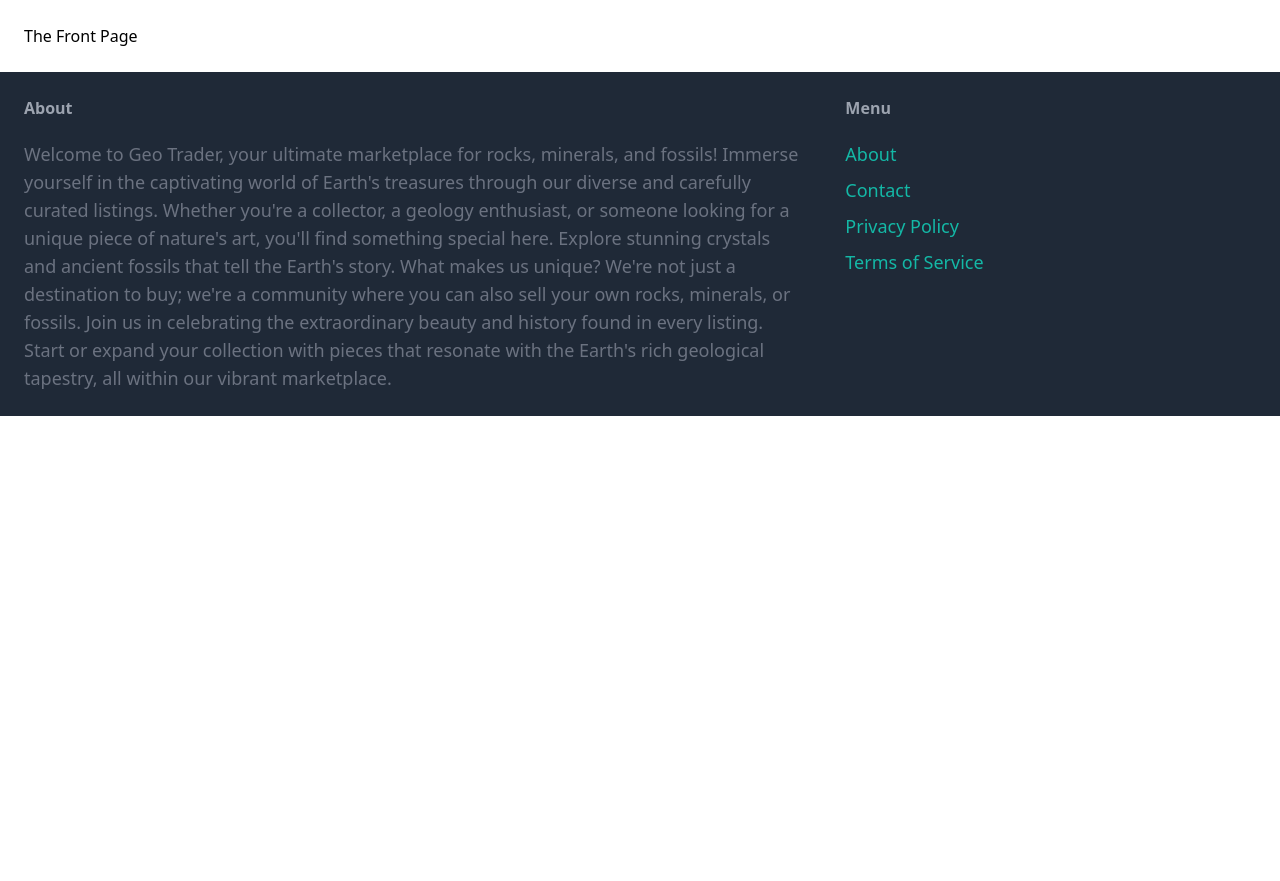
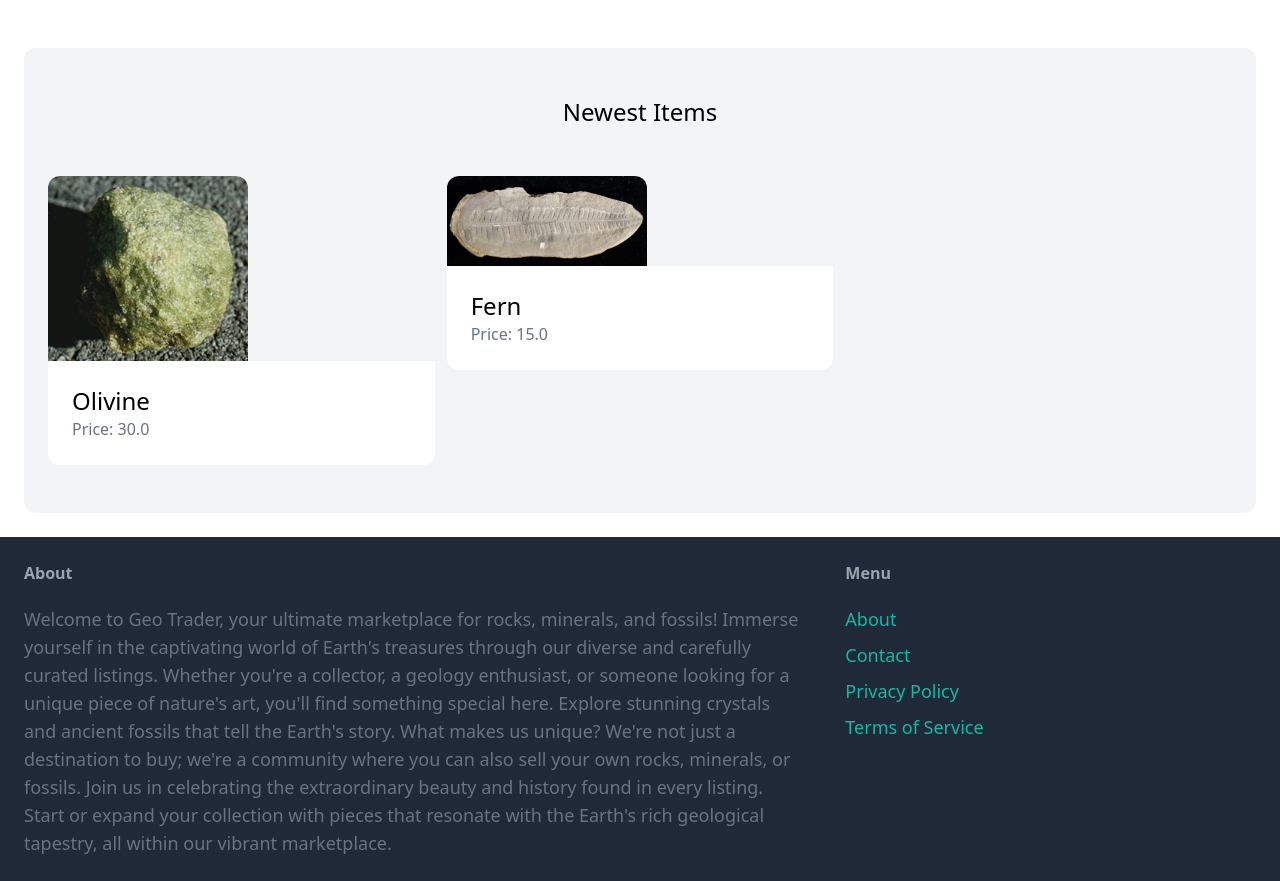
Before and after one commit to ericdoering/geo_trader, a Django app: page / in a window 1280 px wide. Shown: the part 77-958 px from the top of the page. Before the commit the page ends 493 px from the top, so only its background shows below. Run offline with Django 3.2, Linux system fonts and the light colour scheme; data comes from the database, SQL or seed files in the repository; both versions use the stored data as it was after the commit; some libraries are stand-ins or nearby versions.

Commit message:
adding products through admin and getting them to display

```diff
--- a/geo_trader/core/templates/core/index.html
+++ b/geo_trader/core/templates/core/index.html
@@ -3,5 +3,23 @@
 {% block title %}Welcome{% endblock %}
 
 {% block content %}
-    <h1>The Front Page</h1>
+   <div class="mt-6 px-6 py-12 bg-gray-100 rounded-xl">
+        <h2 class="mb-12 text-2xl text-center">Newest Items</h2>
+        <div class="grid grid-cols-3 gap-3">
+            {% for item in items %}
+                <div>
+                    <a href="#">
+                        <div>
+                            <img src="{{ item.image.url }}" class="rounded-t-xl" height="200" width="200">
+                        </div>
+                        <div class="p-6 bg-white rounded-b-xl">
+                            <h2 class="text-2xl">{{ item.name }}</h2>
+                            <p class="text-gray-500">Price: {{ item.price }}</p>
+                        </div>
+                    </a>
+                </div>
+            {% endfor %}
+        </div>
+   </div>
+
 {% endblock %}
--- a/geo_trader/core/views.py
+++ b/geo_trader/core/views.py
@@ -1,7 +1,14 @@
 from django.shortcuts import render
 
+from item.models import Category, Item
+
 def index(request):
-    return render(request, "core/index.html")
+    items = Item.objects.filter(is_sold = False)[0 : 6]
+    categories = Category.objects.all()
+    return render(request, "core/index.html", {
+        "categories" : categories,
+        "items" : items,
+    })
 
 def contact(request):
     return render(request, "core/contact.html")
--- a/geo_trader/geo_trader/settings.py
+++ b/geo_trader/geo_trader/settings.py
@@ -119,7 +119,9 @@
 # Static files (CSS, JavaScript, Images)
 # https://docs.djangoproject.com/en/3.2/howto/static-files/
 
-STATIC_URL = '/static/'
+STATIC_URL = "static/"
+MEDIA_URL = "media/"
+MEDIA_ROOT = BASE_DIR / "media"
 
 # Default primary key field type
 # https://docs.djangoproject.com/en/3.2/ref/settings/#default-auto-field
--- a/geo_trader/geo_trader/urls.py
+++ b/geo_trader/geo_trader/urls.py
@@ -1,5 +1,7 @@
 from django.contrib import admin
 from django.urls import path
+from django.conf import settings
+from django.conf.urls.static import static
 
 from core.views import index, contact
 
@@ -7,4 +9,4 @@
     path("", index, name="index"),
     path("contact/", contact, name="contact"),
     path('admin/', admin.site.urls),
-]
+] + static(settings.MEDIA_URL, document_root=settings.MEDIA_ROOT)
--- a/geo_trader/item/models.py
+++ b/geo_trader/item/models.py
@@ -15,8 +15,11 @@
     category = models.ForeignKey(Category, related_name = "items", on_delete = models.CASCADE)
     name = models.CharField(max_length=255)
     description = models.TextField(blank = True, null = True)
-    price = models.FloatField()
+    price = models.FloatField(default = 0.00)
     image = models.ImageField(upload_to = "item_images", blank = True, null = True)
     is_sold = models.BooleanField(default = False)
     created_by = models.ForeignKey(User, related_name = "items", on_delete = models.CASCADE)
     created_at = models.DateTimeField(auto_now_add = True)
+
+    def __str__(self):
+        return self.name
```
Also changed, not shown: geo_trader/db.sqlite3, geo_trader/item/migrations/0003_item_price.py (added), geo_trader/media/item_images/Olivine.png (added), geo_trader/media/item_images/Olivine_7LLgBLI.png (added), geo_trader/media/item_images/Olivine_gtUkHBX.png (added), geo_trader/media/item_images/Olivine_wq91D40.png (added), geo_trader/media/item_images/fern.png (added).
